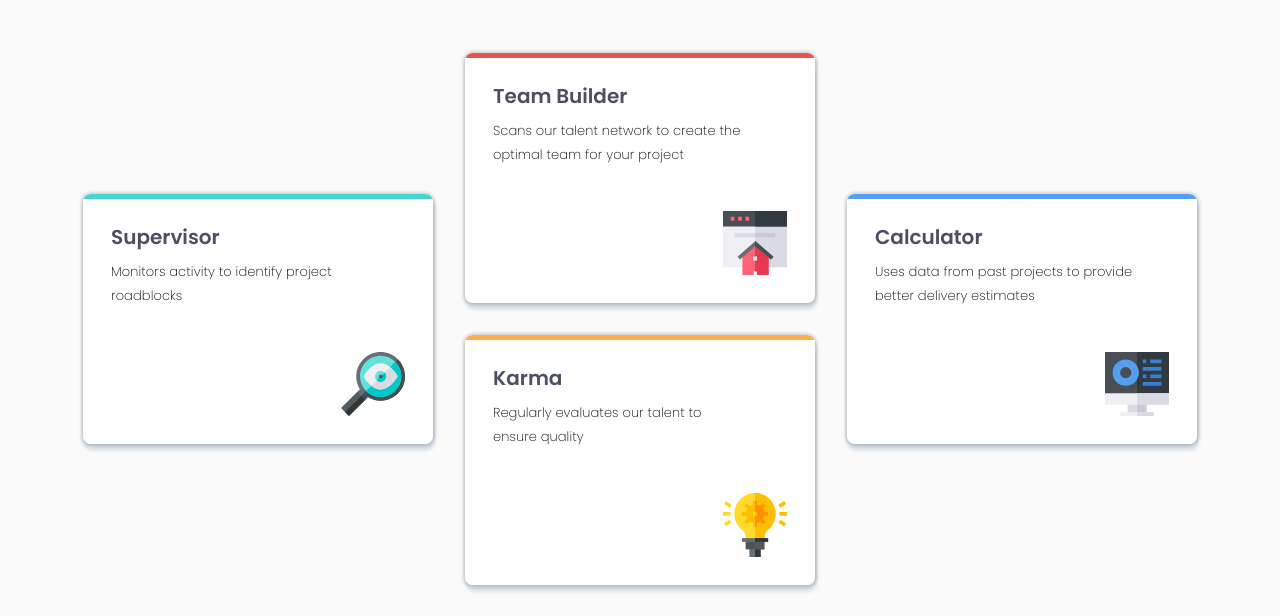
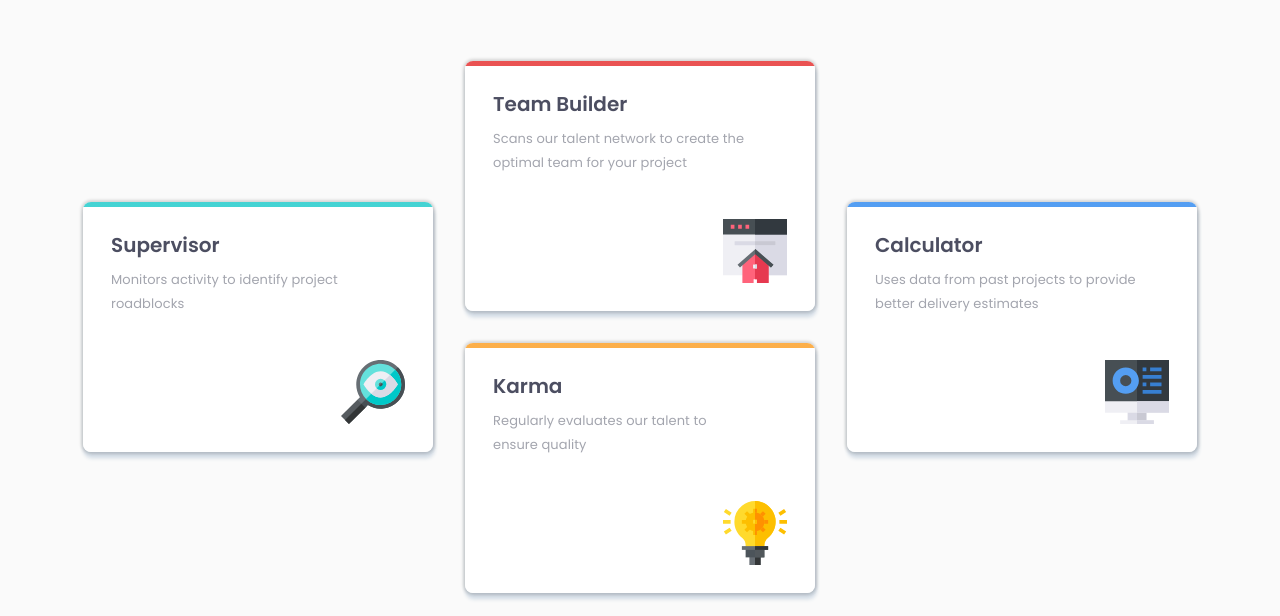
Before and after one commit to Fable54321/four-card-feature, a website built with Vite: page index.html in a window 1280 px wide. Shown: the part 184-800 px from the top of the page. Built offline with nearby package versions, Linux system fonts and the light colour scheme.

Commit message:
first commit

```diff
--- a/index.html
+++ b/index.html
@@ -24,31 +24,31 @@
     <h1 class="text-color-header"><span class="text-extra-light">Reliable, efficient delivery</span><br />
     <span class="text-bold">Powered by Technology</span></h1>
 
-    <p class="font-size-15 text-extra-light margin-top-1rem">Our Artificial Intelligence powered tools use millions of project data points
+    <p class="font-size-15 text-color-pale margin-top-1rem">Our Artificial Intelligence powered tools use millions of project data points
     to ensure that your project is successful</p>
   </header>
 <main class="container">
 
   <section class="card" data-cyan="data-cyan">
     <h2 class="text-color-header">Supervisor</h2>
-    <p class="text-extra-light font-size-13">Monitors activity to identify project <br/> roadblocks</p>
+    <p class="text-color-pale font-size-13">Monitors activity to identify project <br/> roadblocks</p>
     <img src="./images/icon-supervisor.svg" alt=""/>
   </section>
   <div class="inner-container">
     <section class="card" data-red="data-red">
       <h2 class="text-color-header">Team Builder</h2>
-      <p class="text-extra-light font-size-13">Scans our talent network to create the optimal team for your project</p>
+      <p class="text-color-pale font-size-13">Scans our talent network to create the optimal team for your project</p>
       <img src="./images/icon-team-builder.svg" alt=""/>
     </section>
     <section class="card" data-orange="data-orange">
       <h2 class="text-color-header">Karma</h2>
-      <p class="text-extra-light font-size-13">Regularly evaluates our talent to ensure quality</p>
+      <p class="text-color-pale font-size-13">Regularly evaluates our talent to ensure quality</p>
       <img src="./images/icon-karma.svg" alt=""/>
     </section>
   </div>
   <section class="card" data-blue="data-blue">
     <h2 class="text-color-header">Calculator</h2>
-    <p class="text-extra-light font-size-13">Uses data from past projects to provide better delivery estimates</p>
+    <p class="text-color-pale font-size-13">Uses data from past projects to provide better delivery estimates</p>
     <img src="./images/icon-calculator.svg" alt=""/>
   </section>
 
--- a/styles/_utility_classes.scss
+++ b/styles/_utility_classes.scss
@@ -3,6 +3,10 @@
 
 .text-extra-light {
     font-weight: $fw-200;
+}
+
+.text-color-pale {
+    color: $clr-neutral-200;
 }
 
 .text-bold {
--- a/styles/index.scss
+++ b/styles/index.scss
@@ -73,7 +73,7 @@ p {
     .wrapper {
         padding-bottom: 0;
         margin-top: 0;
-        margin-bottom: 1rem;
+
     }
 }
 
```
Also changed, not shown: styles/index.css, 1 other file.
